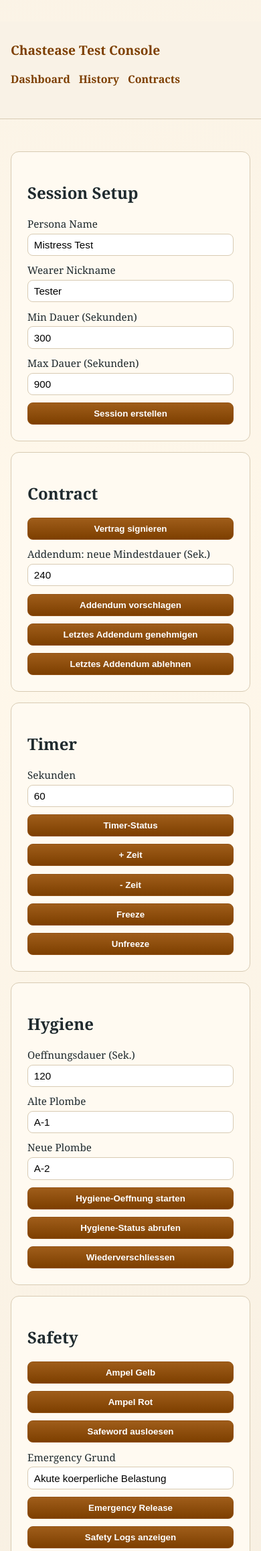
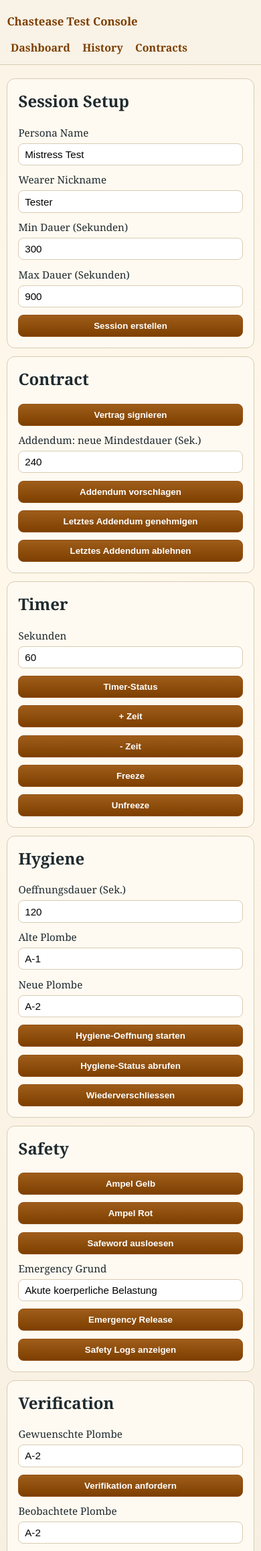
Before and after one commit to amet-titulari/chastease, a FastAPI app: page / in a window 390 px wide. Shown: the top 2316 px of the page at 67% size. Run offline with FastAPI, Linux system fonts and the light colour scheme; some libraries are stand-ins or nearby versions.

Commit message:
feat: improve responsive layouts across web pages

```diff
--- a/app/static/css/style.css
+++ b/app/static/css/style.css
@@ -11,6 +11,7 @@ body {
   background: radial-gradient(circle at 20% 20%, #fff8eb, #efe6d8);
   color: var(--fg);
   font-family: Georgia, "Times New Roman", serif;
+  line-height: 1.4;
 }
 
 .topbar {
@@ -25,6 +26,10 @@ body {
   color: var(--accent);
 }
 
+.topbar .container {
+  margin: 0 auto;
+}
+
 .topnav {
   display: flex;
   gap: 0.8rem;
@@ -35,6 +40,8 @@ body {
   color: var(--accent);
   text-decoration: none;
   font-weight: 600;
+  padding: 0.2rem 0.35rem;
+  border-radius: 6px;
 }
 
 .topnav a:hover {
@@ -60,6 +67,10 @@ body {
   padding: 1.5rem;
 }
 
+.card h2 {
+  margin-top: 0;
+}
+
 .full {
   grid-column: 1 / -1;
 }
@@ -80,6 +91,8 @@ input {
   border-radius: 8px;
   padding: 0.45rem 0.55rem;
   font-size: 0.95rem;
+  width: 100%;
+  box-sizing: border-box;
 }
 
 button {
@@ -90,6 +103,8 @@ button {
   color: #fff;
   font-weight: 600;
   cursor: pointer;
+  width: 100%;
+  box-sizing: border-box;
 }
 
 button:hover {
@@ -105,3 +120,52 @@ pre {
   min-height: 180px;
   overflow-x: auto;
 }
+
+@media (min-width: 720px) {
+  button {
+    width: auto;
+  }
+}
+
+@media (max-width: 900px) {
+  .container {
+    margin: 1.2rem auto;
+    padding: 0.8rem;
+  }
+
+  .main-grid {
+    grid-template-columns: repeat(auto-fit, minmax(240px, 1fr));
+  }
+}
+
+@media (max-width: 680px) {
+  .brand {
+    font-size: 1.05rem;
+    padding: 0.6rem 0;
+  }
+
+  .topnav {
+    flex-wrap: wrap;
+    gap: 0.45rem;
+    margin-top: 0.25rem;
+  }
+
+  .container {
+    margin: 0.6rem auto;
+    padding: 0.65rem;
+  }
+
+  .main-grid {
+    grid-template-columns: 1fr;
+    gap: 0.75rem;
+  }
+
+  .card {
+    padding: 1rem;
+  }
+
+  pre {
+    min-height: 140px;
+    font-size: 0.86rem;
+  }
+}
```
Also changed, not shown: docs/ROADMAP.md (+3 -2 lines), tests/test_web_dashboard.py (+8 -0 lines), README.md.
